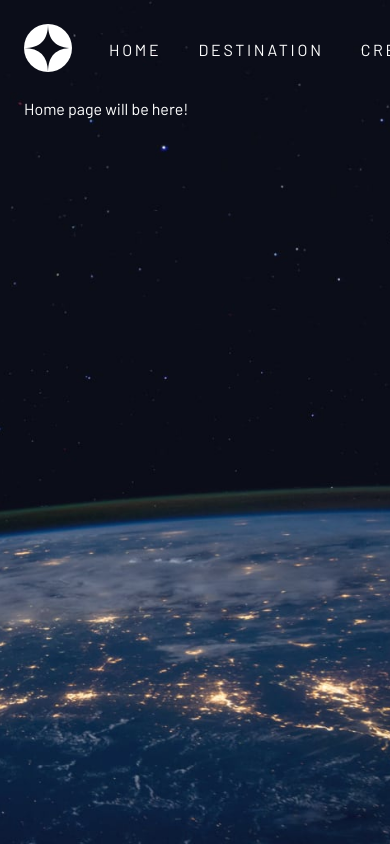
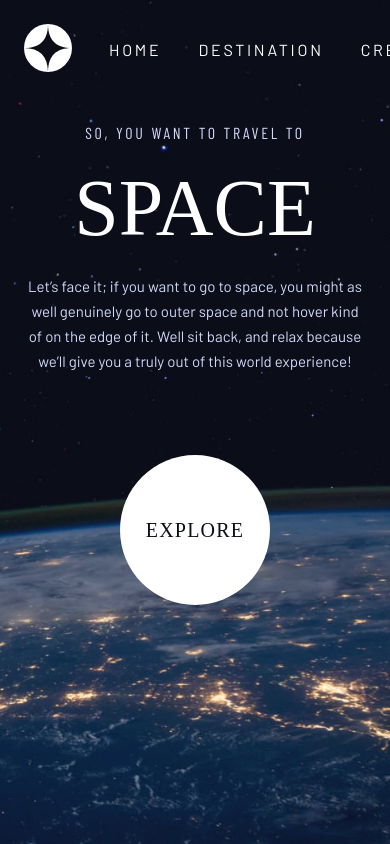
Before and after one commit to tofustar1/space-tourism, a React (Create React App) app: page / in a window 390 px wide. Shown: the top 844 px of the page. Built offline with nearby package versions, Linux system fonts and the light colour scheme; a web font is replaced by a local one.

Commit message:
Implemented a responsive homepage for all screen resolutions

```diff
--- a/src/index.css
+++ b/src/index.css
@@ -12,6 +12,15 @@ ul, ol {
   margin: 0;
   padding: 0;
   list-style: none;
+}
+
+h1, h2, h3, h4, h5, h6 {
+  font-weight: 400;
+  margin: 0;
+}
+
+p {
+  margin: 0;
 }
 
 :root {
--- a/src/pages/Home/Home.jsx
+++ b/src/pages/Home/Home.jsx
@@ -1,10 +1,20 @@
 import React from 'react';
 import { Container } from "../../styles/General";
+import { HomeButton, HomeDescription, HomeTextInner, HomeTitle, HomeWrapper, Slogan } from "../../styles/Home";
 
 const Home = () => {
   return (
       <Container>
-        Home page will be here!
+        <HomeWrapper>
+          <HomeTextInner>
+            <Slogan>So, you want to travel to</Slogan>
+            <HomeTitle>Space</HomeTitle>
+            <HomeDescription>Let’s face it; if you want to go to space, you might as well genuinely go to outer space and
+              not hover kind of on the edge of it. Well sit back, and relax because we’ll give you a truly out of this
+              world experience!</HomeDescription>
+          </HomeTextInner>
+          <HomeButton>Explore</HomeButton>
+        </HomeWrapper>
       </Container>
   );
 };
--- /dev/null
+++ b/src/styles/Home.js
@@ -0,0 +1,109 @@
+import styled from "styled-components";
+
+export const HomeWrapper = styled.div`
+    display: flex;
+    flex-direction: column;
+    align-items: center;
+    margin-top: 24px;
+
+    @media (min-width: 768px) {
+        margin-top: 106px;
+    }
+    @media (min-width: 1440px) {
+        flex-direction: row;
+        justify-content: space-between;
+        margin-top: 251px;
+    }
+`;
+
+export const HomeTextInner = styled.div`
+    text-align: center;
+`;
+
+export const Slogan = styled.span`
+    font-family: var(--family-3);
+    font-size: 16px;
+    color: var(--color-light-blue);
+    text-transform: uppercase;
+    letter-spacing: 0.17em;
+
+    @media (min-width: 768px) {
+        font-size: 20px;
+    }
+`;
+
+export const HomeTitle = styled.h1`
+    font-family: var(--family-2);
+    font-size: 80px;
+    text-transform: uppercase;
+    line-height: 125%;
+    margin: 16px 0;
+
+    @media (min-width: 768px) {
+        font-size: var(--fs-heading-1);
+        line-height: 100%;
+        margin: 24px 0;
+    }
+`;
+
+export const HomeDescription = styled.p`
+    font-size: 15px;
+    line-height: 167%;
+    color: var(--color-light-blue);
+    text-align: center;
+    margin-bottom: 81px;
+    max-width: 418px;
+
+    @media (min-width: 768px) {
+        font-size: 16px;
+        line-height: 175%;
+        margin-bottom: 156px;
+    }
+
+    @media (min-width: 1440px) {
+        font-size: 18px;
+        line-height: 178%;
+        margin-bottom: 0;
+        max-width: 450px;
+        text-align: left;
+    }
+`;
+
+export const HomeButton = styled.button`
+    font-family: var(--family-2);
+    width: 150px;
+    height: 150px;
+    border-radius: 50%;
+    background: #fff;
+    border: none;
+    color: var(--color-dark);
+    text-transform: uppercase;
+    font-size: 20px;
+    letter-spacing: 0.06em;
+    cursor: pointer;
+    transition: box-shadow 0.75s ease-in-out;
+
+
+    &:hover {
+        box-shadow: 0 0 0 48px rgba(255, 255, 255, 0.15);
+    }
+
+    @media (min-width: 768px) {
+        width: 242px;
+        height: 242px;
+        font-size: 32px;
+
+        &:hover {
+            box-shadow: 0 0 0 77px rgba(255, 255, 255, 0.15);
+        }
+    }
+
+    @media (min-width: 1440px) {
+        width: 270px;
+        height: 270px;
+
+        &:hover {
+            box-shadow: 0 0 0 86px rgba(255, 255, 255, 0.15);
+        }
+    }
+`;
```
